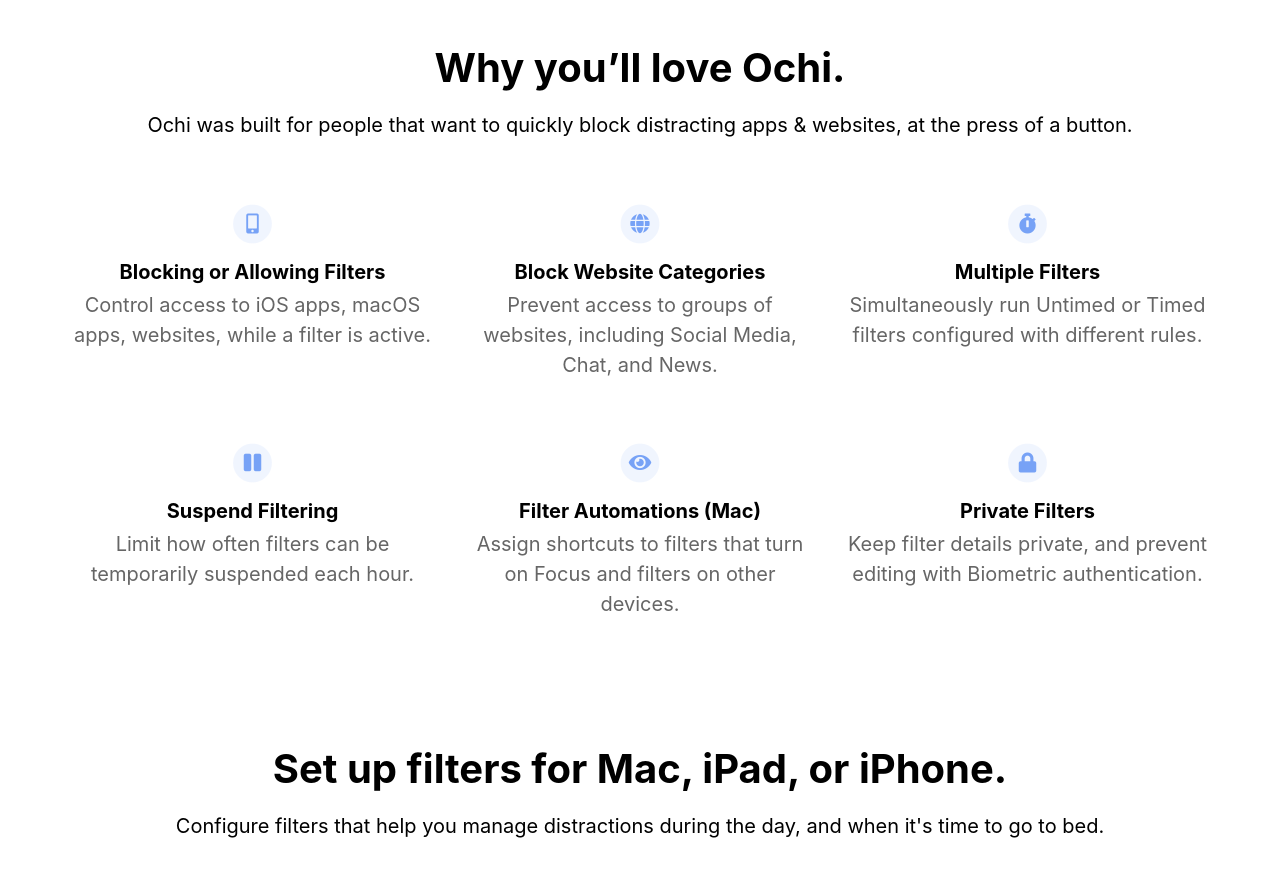
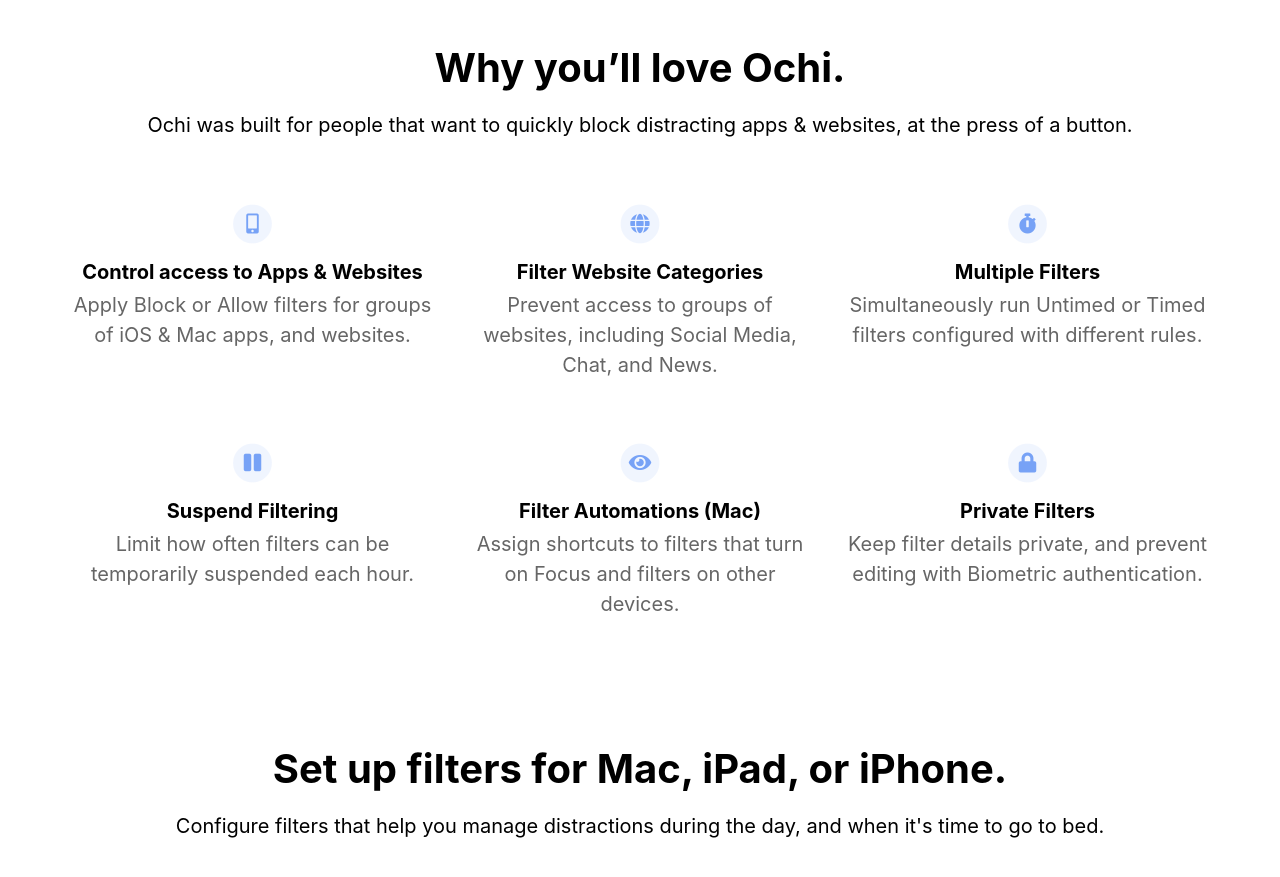
Before and after one commit to teeeeeegz/ochi-landingpage, a Jekyll site: the page built from index.html, in a window 1280 px wide and 900 px high, scrolled down 813 px. Shown: the top 877 px of the window. Built offline with Jekyll 4.4.1, drawn with Linux system fonts in a browser that asks for light colours; nearby versions of some CDN libraries.

Commit message:
LOOKS: Features copy

```diff
--- a/_config.yml
+++ b/_config.yml
@@ -34,11 +34,11 @@
 # Feature List                            Edit, add or remove features to be presented.
 features                                  :
 
-  - title                                 : Blocking or Allowing Filters
-    description                           : Control access to iOS apps, macOS apps, websites, while a filter is active.
+  - title                                 : Control access to Apps & Websites
+    description                           : Apply Block or Allow filters for groups of iOS & Mac apps, and websites.
     fontawesome_icon_name                 : mobile-alt
 
-  - title                                 : Block Website Categories
+  - title                                 : Filter Website Categories
     description                           : Prevent access to groups of websites, including Social Media, Chat, and News.
     fontawesome_icon_name                 : globe
 
```
